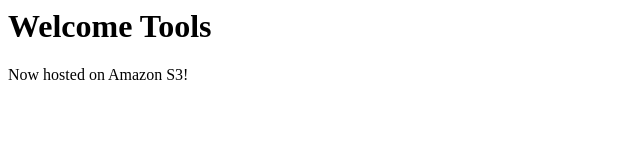
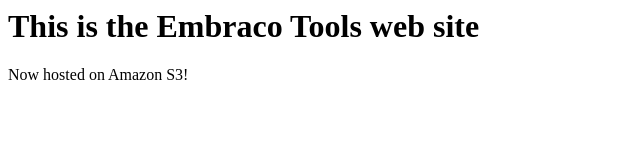
Before and after one commit to Embraco/tools.embraco.com, a plain HTML site: page index.html in a window 1280 px wide. Shown: the whole page, without its empty margins (0-640 px from the left). Drawn offline with Linux system fonts and the light colour scheme.

Commit message:
Update index.html

```diff
--- a/index.html
+++ b/index.html
@@ -3,7 +3,7 @@
     <title>Embraco Tools</title>
 </head>
 <body>
-  <h1>Welcome Tools</h1>
+  <h1>This is the Embraco Tools web site</h1>
   <p>Now hosted on Amazon S3!</p>
 </body>
 </html>
```
